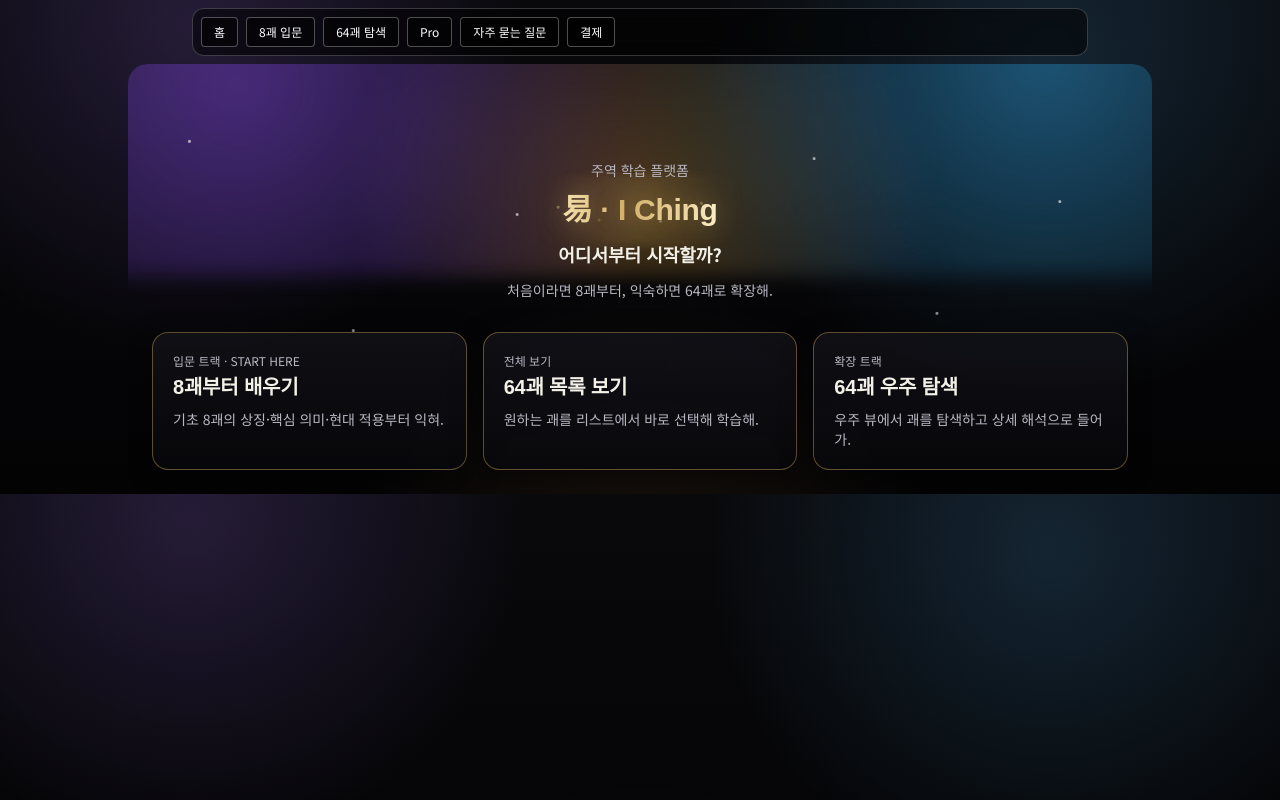
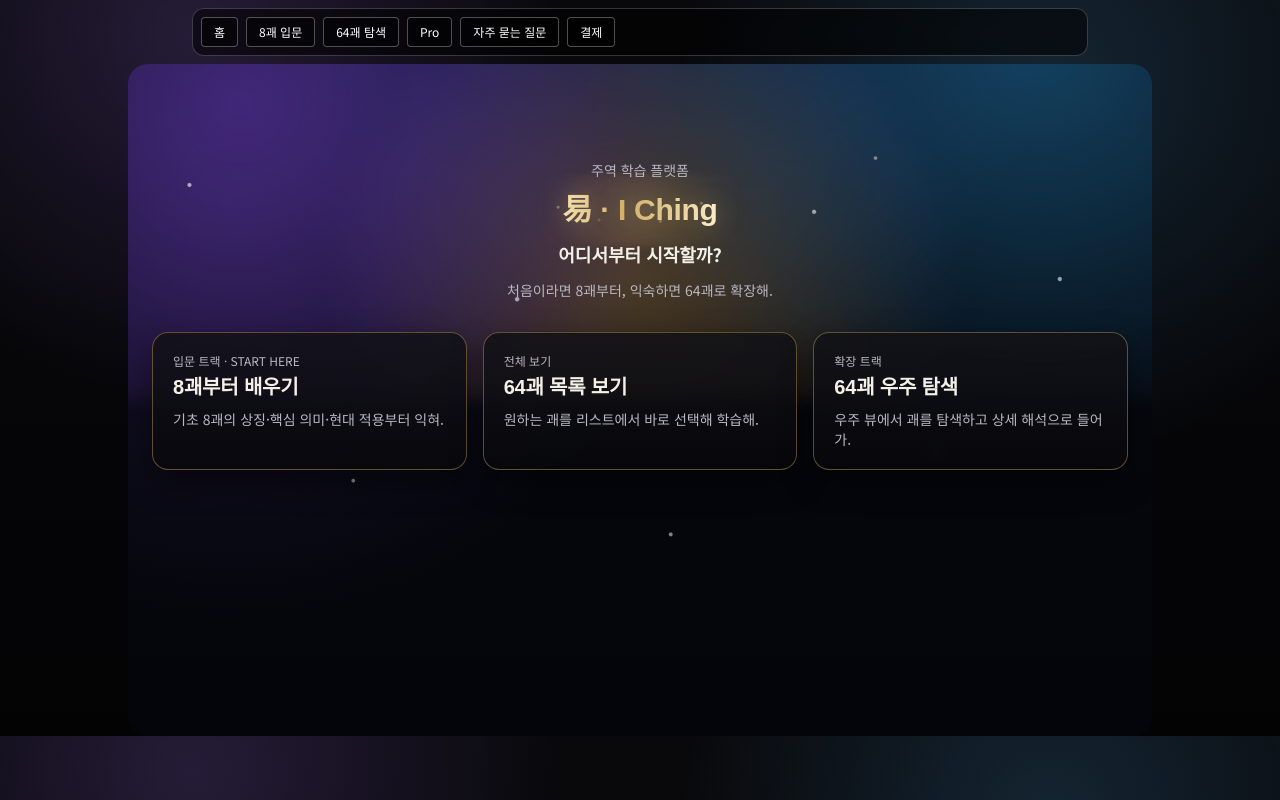
Before and after one commit to kinddragon1224/iching-learning-web, a Next.js app: page / in a window 1280 px wide. Built offline with nearby package versions, Linux system fonts and the light colour scheme.

Commit message:
Fix home background visibility and strengthen starfield

```diff
--- a/app/globals.css
+++ b/app/globals.css
@@ -224,6 +224,11 @@ h3 {
   position: relative;
   overflow: hidden;
   border-radius: 20px;
+  min-height: calc(100vh - 8rem);
+  background:
+    radial-gradient(circle at 50% -10%, rgba(52, 82, 170, 0.28), transparent 46%),
+    radial-gradient(circle at 10% 20%, rgba(110, 68, 190, 0.2), transparent 40%),
+    linear-gradient(180deg, #070a14 0%, #05070d 45%, #04050a 100%);
 }
 
 .home-nebula-layer {
@@ -245,15 +250,18 @@ h3 {
   inset: 0;
   z-index: 0;
   pointer-events: none;
-  opacity: 0.92;
+  opacity: 1;
   background-image:
-    radial-gradient(circle at 6% 18%, rgba(255,255,255,0.95) 0 1px, transparent 2px),
-    radial-gradient(circle at 22% 62%, rgba(255,255,255,0.82) 0 1px, transparent 2px),
-    radial-gradient(circle at 38% 35%, rgba(255,255,255,0.88) 0 1px, transparent 2px),
-    radial-gradient(circle at 53% 70%, rgba(255,255,255,0.78) 0 1px, transparent 2px),
-    radial-gradient(circle at 67% 22%, rgba(255,255,255,0.86) 0 1px, transparent 2px),
-    radial-gradient(circle at 79% 58%, rgba(255,255,255,0.8) 0 1px, transparent 2px),
-    radial-gradient(circle at 91% 32%, rgba(255,255,255,0.9) 0 1px, transparent 2px);
+    radial-gradient(circle at 6% 18%, rgba(255,255,255,0.95) 0 1.4px, transparent 2.6px),
+    radial-gradient(circle at 22% 62%, rgba(255,255,255,0.82) 0 1.2px, transparent 2.4px),
+    radial-gradient(circle at 38% 35%, rgba(255,255,255,0.88) 0 1.6px, transparent 2.8px),
+    radial-gradient(circle at 53% 70%, rgba(255,255,255,0.78) 0 1.3px, transparent 2.5px),
+    radial-gradient(circle at 67% 22%, rgba(255,255,255,0.86) 0 1.5px, transparent 2.7px),
+    radial-gradient(circle at 79% 58%, rgba(255,255,255,0.8) 0 1.2px, transparent 2.4px),
+    radial-gradient(circle at 91% 32%, rgba(255,255,255,0.9) 0 1.5px, transparent 2.7px),
+    radial-gradient(circle at 14% 42%, rgba(178, 219, 255, 0.7) 0 1.1px, transparent 2.3px),
+    radial-gradient(circle at 73% 14%, rgba(255, 232, 186, 0.75) 0 1.1px, transparent 2.3px);
+  mix-blend-mode: screen;
   animation: starsTwinkle 4.6s ease-in-out infinite;
 }
 
```
